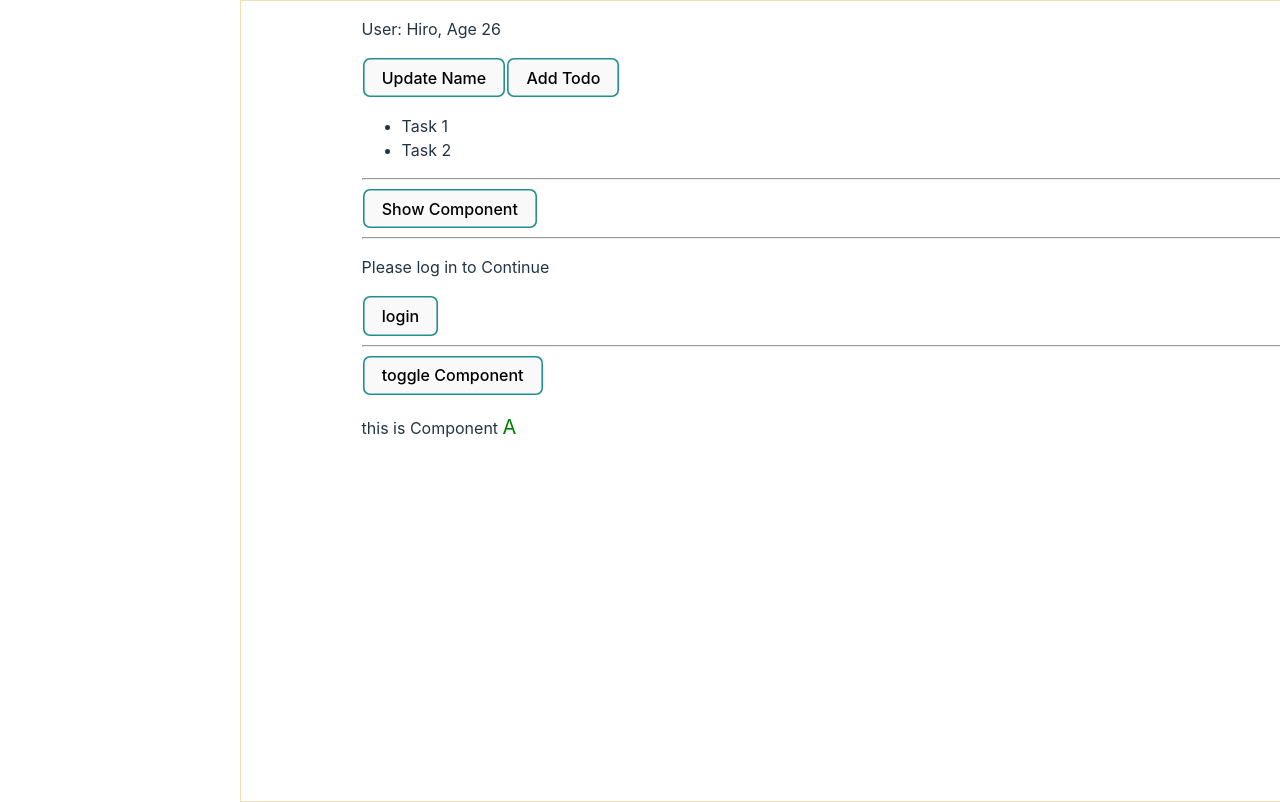
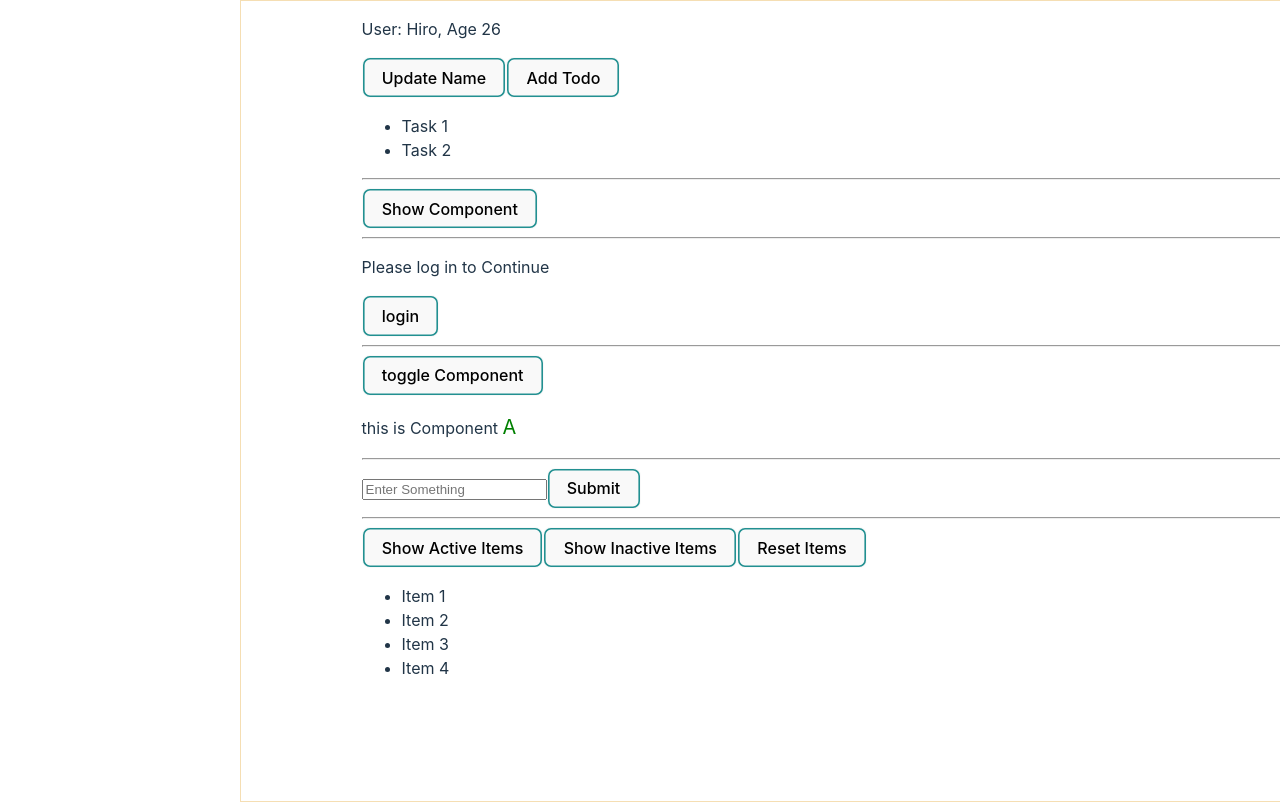
Before and after one commit to d3vaqa/02days-ReactHooks, a React (Vite) app: page / in a window 1280 px wide. Shown: the top 802 px of the page. Built offline with nearby package versions, Linux system fonts and the light colour scheme.

Commit message:
added the conditionalRendering03 and 04  file to component folder

```diff
--- a/src/App.jsx
+++ b/src/App.jsx
@@ -7,6 +7,8 @@ import ComplexState from './Components/ComplexState'
 import ConditionalRendering from './Components/ConditionalRendering'
 import ConditionalRendering02 from './Components/ConditionalRendering02'
 import ShowComponentAB from './Components/ShowComponentAB'
+import ConditionalRendering03 from './Components/ConditionalRendering03'
+import ConditionalRendering04 from './Components/ConditionalRendering04'
 function App() {
 
 
@@ -23,6 +25,13 @@ function App() {
    <hr></hr>
 
    <ShowComponentAB />
+
+   <hr></hr>
+   <ConditionalRendering03 />
+
+   <hr></hr>
+
+   <ConditionalRendering04 />
 
 
 
--- /dev/null
+++ b/src/Components/ConditionalRendering03.jsx
@@ -0,0 +1,50 @@
+import React, {useState} from 'react'
+
+
+
+
+const ConditionalRendering03 = () => {
+
+    const [userInput, setUserInput] =useState('')
+    const [displayMessage, setDisplayMessage] =useState(false)
+
+
+    const handleChange = (e) =>{
+        setUserInput(e.target.value)
+    }
+
+
+
+    const handleSubmit = () =>{
+        if(userInput.trim() !== ''){
+            setDisplayMessage(true)
+        }
+    }
+
+  return (
+    <div>
+
+    <input
+        type='text'
+        placeholder='Enter Something'
+        value={userInput}
+        onChange={handleChange}
+    />
+
+    <button onClick={handleSubmit}>Submit</button>
+
+    {displayMessage && <DisplayMessage userInput={userInput}/>}
+
+
+
+
+    </div>
+  )
+}
+
+
+const DisplayMessage = ({userInput}) =>{
+    return <p>You Entered {userInput}</p>
+}
+
+export default ConditionalRendering03
--- /dev/null
+++ b/src/Components/ConditionalRendering04.jsx
@@ -0,0 +1,42 @@
+import React, { useState } from 'react';
+
+function ConditionalRendering() {
+  const [items, setItems] = useState([
+    { id: 1, name: 'Item 1', status: 'active' },
+    { id: 2, name: 'Item 2', status: 'inactive' },
+    { id: 3, name: 'Item 3', status: 'active' },
+    { id: 4, name: 'Item 4', status: 'inactive' },
+  ]);
+
+  const showActiveItems = () => {
+    setItems(items.filter((item) => item.status === 'active'));
+  };
+
+  const showInactiveItems = () => {
+    setItems(items.filter((item) => item.status === 'inactive'));
+  };
+
+  const resetItems = () => {
+    setItems([
+      { id: 1, name: 'Item 1', status: 'active' },
+      { id: 2, name: 'Item 2', status: 'inactive' },
+      { id: 3, name: 'Item 3', status: 'active' },
+      { id: 4, name: 'Item 4', status: 'inactive' },
+    ]);
+  };
+
+  return (
+    <div>
+      <button onClick={showActiveItems}>Show Active Items</button>
+      <button onClick={showInactiveItems}>Show Inactive Items</button>
+      <button onClick={resetItems}>Reset Items</button>
+      <ul>
+        {items.map((item) => (
+          <li key={item.id}>{item.name}</li>
+        ))}
+      </ul>
+    </div>
+  );
+}
+
+export default ConditionalRendering;
```
